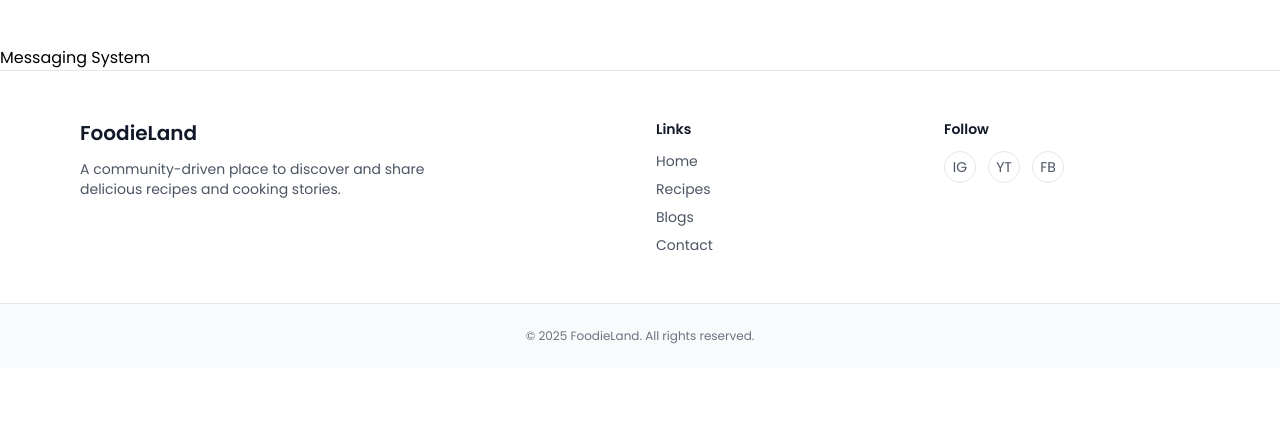
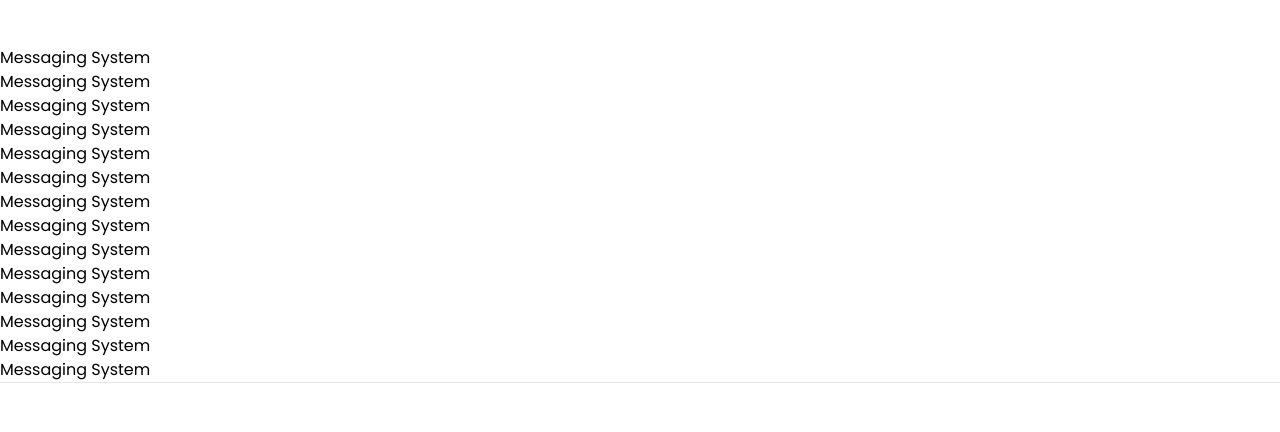
Before and after one commit to AKJilani/Foodieland_FrontEnd, a React (Vite) app: page /profile in a window 1280 px wide. Shown: the part 478-910 px from the top of the page. Before the commit the page ends 846 px from the top, so only its background shows below. Built offline with nearby package versions, Linux system fonts and the light colour scheme; no server answers.

Commit message:
profile done

```diff
--- a/src/views/ProfilePage.jsx
+++ b/src/views/ProfilePage.jsx
@@ -43,6 +43,33 @@ export default function ProfilePage() {
 			<div>
 				Messaging System
 			</div>
+						<div>
+				Messaging System
+			</div>			<div>
+				Messaging System
+			</div>			<div>
+				Messaging System
+			</div>			<div>
+				Messaging System
+			</div>			<div>
+				Messaging System
+			</div>			<div>
+				Messaging System
+			</div>			<div>
+				Messaging System
+			</div>			<div>
+				Messaging System
+			</div>			<div>
+				Messaging System
+			</div>			<div>
+				Messaging System
+			</div>			<div>
+				Messaging System
+			</div>			<div>
+				Messaging System
+			</div>			<div>
+				Messaging System
+			</div>
 		</>
 	)
 }
```
